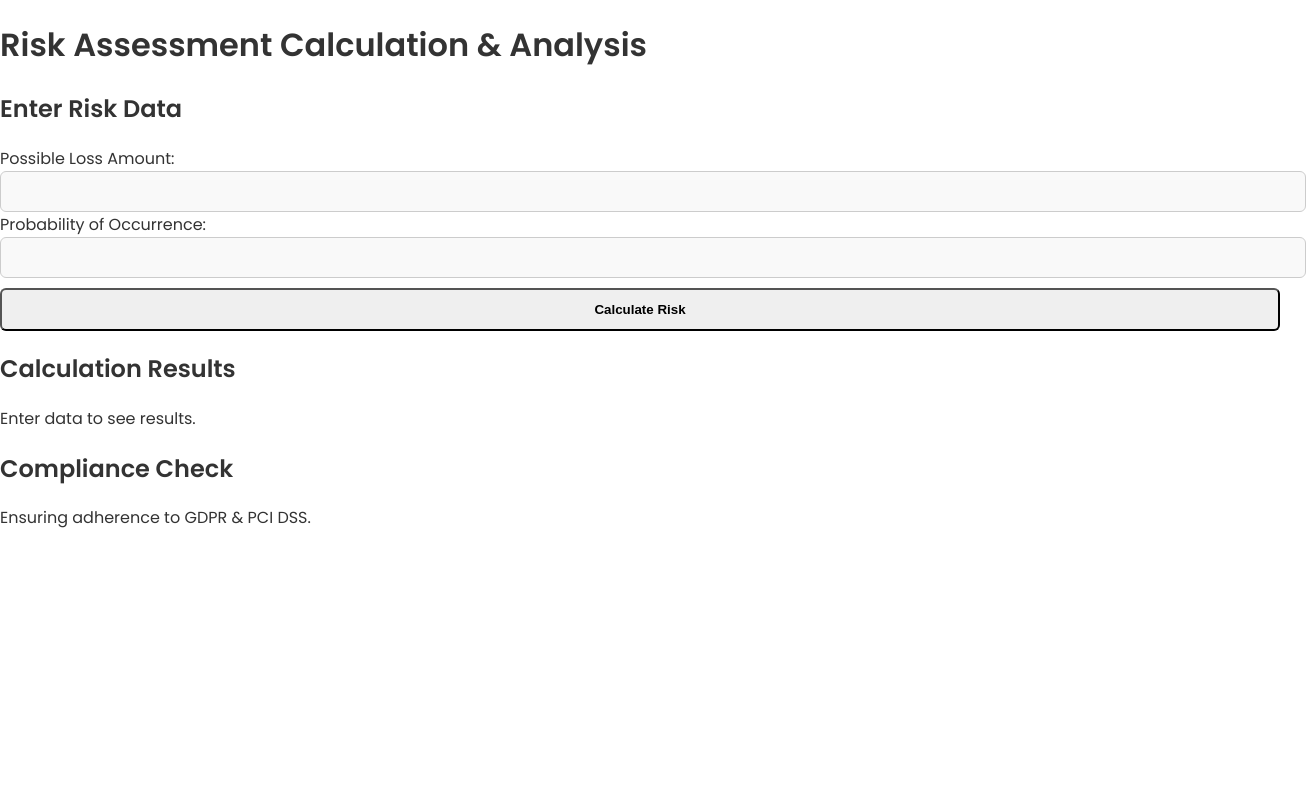
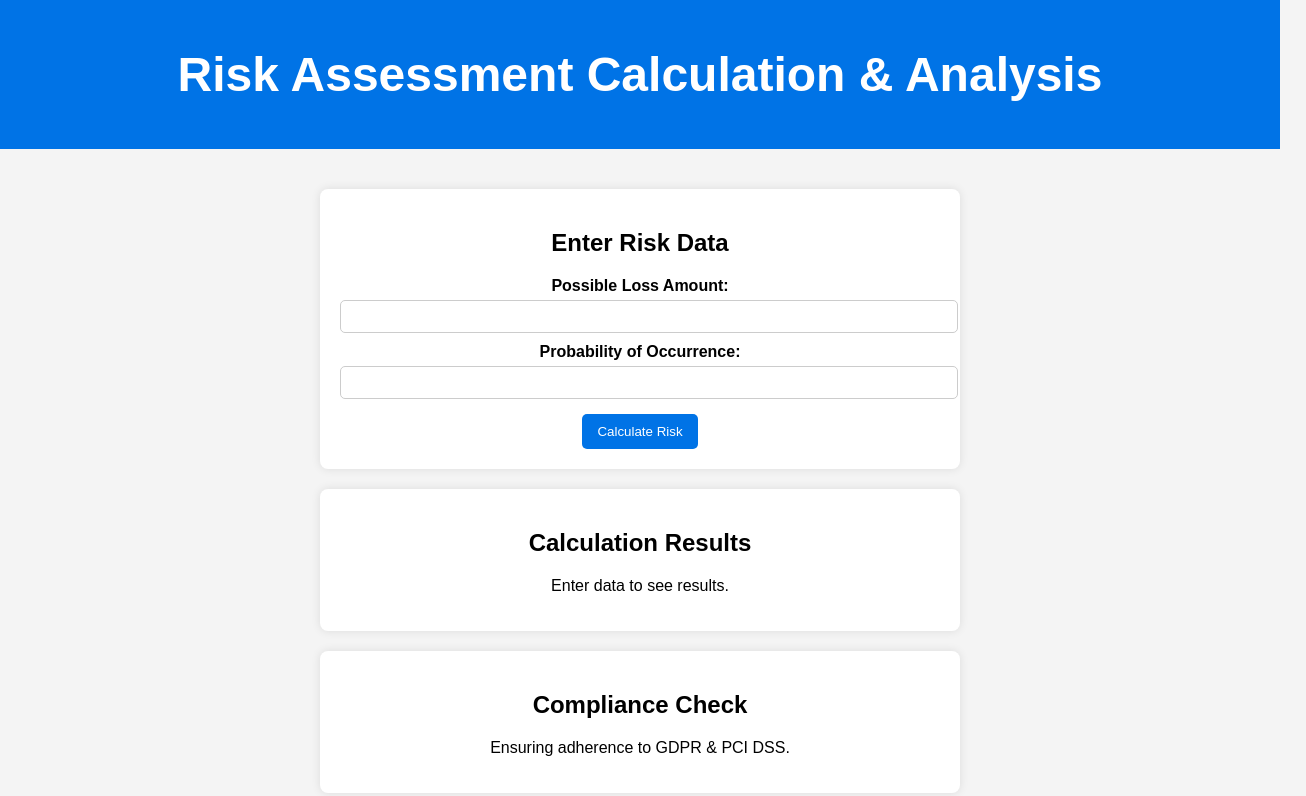
Before and after one commit to Abdikoshaa/Abdikoshaa.github.io, a plain HTML site: page index.html in a window 1280 px wide. Shown: the whole page, 1306 px wide, since content can reach past the window. Drawn offline with Linux system fonts and the light colour scheme.

Commit message:
Update styles.css

```diff
--- a/styles.css
+++ b/styles.css
@@ -1,64 +1,55 @@
-/* 🌟 Modern UI */
-@import url('https://fonts.googleapis.com/css2?family=Poppins:wght@300;400;600&display=swap');
-
 body {
-    font-family: 'Poppins', sans-serif;
-    background: url('background.jpg') no-repeat center center fixed;
-    background-size: cover;
-    color: #333;
+    font-family: Arial, sans-serif;
     margin: 0;
     padding: 0;
-    transition: background 0.3s, color 0.3s;
+    background-color: #f4f4f4;
+    text-align: center;
 }
 
-/* 🌟 Container */
-.container {
-    max-width: 800px;
-    background: white;
-    padding: 25px;
-    margin: 40px auto;
-    border-radius: 12px;
-    box-shadow: 0 4px 10px rgba(0, 0, 0, 0.1);
+header {
+    background-color: #0073e6;
+    color: white;
+    padding: 15px;
+    font-size: 1.5em;
 }
 
-/* 🌟 Inputs & Buttons */
-input, textarea {
-    background: #f9f9f9;
+main {
+    padding: 20px;
+}
+
+section {
+    background: white;
+    margin: 20px auto;
+    padding: 20px;
+    max-width: 600px;
+    border-radius: 8px;
+    box-shadow: 0 0 10px rgba(0, 0, 0, 0.1);
+}
+
+label {
+    display: block;
+    margin-top: 10px;
+    font-weight: bold;
+}
+
+input {
+    width: 100%;
+    padding: 8px;
+    margin-top: 5px;
     border: 1px solid #ccc;
-    padding: 12px;
-    width: 100%;
-    border-radius: 6px;
+    border-radius: 5px;
 }
 
 button {
-    width: 100%;
-    padding: 12px;
-    margin-top: 10px;
-    border-radius: 6px;
-    font-weight: bold;
+    background-color: #0073e6;
+    color: white;
+    padding: 10px 15px;
+    border: none;
+    border-radius: 5px;
+    margin-top: 15px;
+    cursor: pointer;
 }
 
-.btn-primary { background: #007bff; color: white; }
-.btn-primary:hover { background: #0056b3; }
-
-.btn-success { background: #28a745; color: white; }
-.btn-success:hover { background: #218838; }
-
-/* 🌟 Output Section */
-.output-section {
-    background: #f9f9f9;
-    padding: 20px;
-    border-radius: 10px;
-    margin-top: 20px;
+button:hover {
+    background-color: #005bb5;
 }
-
-/* 🌙 Dark Mode */
-.dark-mode {
-    background: url('background.jpg') no-repeat center center fixed;
-    background-size: cover;
-    color: white;
-}
-
-.dark-mode .container { background: #222; color: white; }
-.dark-mode input, .dark-mode textarea { background: #333; color: white; }
-.dark-mode .output-section { background: #333; }
```
